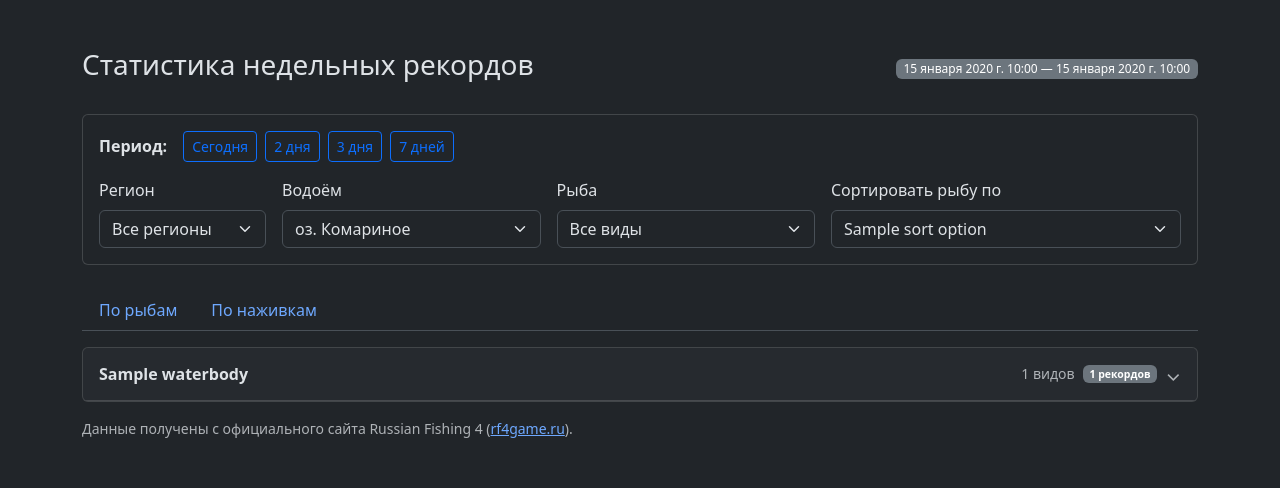
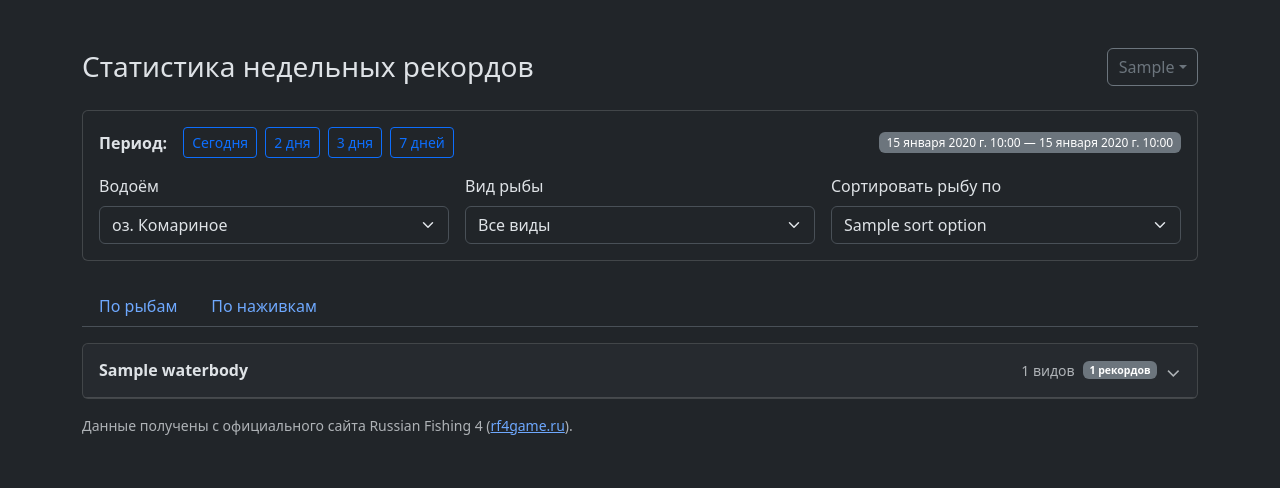
Before and after one commit to Lubkov/RF4Assistant, a Django app: template templates/records/weekly.html in a window 1280 px wide. Shown: the part 57-545 px from the top of the page. Run offline with Django 5.2, Linux system fonts and the light colour scheme; data comes from the database, SQL or seed files in the repository; tables that the repository leaves empty hold one stand-in row (values such as "Sample post"); the template is opened without the code that fills it: values that come from a table or form of the project are taken from there, most other values are stand-ins (such as "Sample title", 1, 10 or a date in 2020); grey boxes marked "Sample" are stand-in pictures.

Commit message:
Improve records page filters, table layout and expand/collapse behavior

```diff
--- a/static/css/records.css
+++ b/static/css/records.css
@@ -1,3 +1,7 @@
+.records-region-control { flex: 0 0 auto; }
+.records-region-trigger { min-width: 78px; padding-inline: .65rem; white-space: nowrap; }
+.records-region-menu { min-width: 235px; max-height: none; overflow-y: visible; }
+.records-region-menu .dropdown-item { white-space: nowrap; }
 .records-waterbody { overflow: hidden; }
 .records-waterbody-heading {
   list-style: none;
@@ -12,17 +16,19 @@
 .records-waterbody-heading:hover { background: var(--bs-tertiary-bg); }
 .records-waterbody-heading:focus-visible { outline: 2px solid var(--bs-primary); outline-offset: -2px; }
 .records-chevron { display: inline-block; font-size: 1.25rem; line-height: 1; transition: transform .15s ease; }
-.records-waterbody[open] .records-chevron { transform: rotate(180deg); }
+.records-waterbody[open] > .records-waterbody-heading .records-chevron { transform: rotate(180deg); }
+.records-period-range { margin-left: auto; white-space: nowrap; }
 .records-table { min-width: 760px; table-layout: fixed; width: 100%; }
 .records-table th { white-space: nowrap; font-size: .85rem; color: var(--bs-secondary-color); }
 .records-table th:nth-child(1) { width: 25%; }
-.records-table th:nth-child(2) { width: 14%; }
-.records-table th:nth-child(3) { width: 17%; }
+.records-table th:nth-child(2) { width: 17%; }
+.records-table th:nth-child(3) { width: 14%; }
 .records-table th:nth-child(4) { width: 44%; }
 .records-count-column { font-variant-numeric: tabular-nums; vertical-align: middle; }
 .records-fish-icon { width: 36px; height: 36px; object-fit: contain; flex: 0 0 36px; }
 .records-icon-placeholder { display: inline-flex; justify-content: center; align-items: center; font-size: 1.15rem; }
-.records-baits-cell { min-width: 0; }
+.records-baits-cell { min-width: 0; cursor: pointer; }
+.records-baits-cell:has(.records-baits-fit), .records-baits-cell:has(.records-bait-single) { cursor: default; }
 .records-baits-details { min-width: 0; }
 .records-baits-summary {
   list-style: none;
@@ -46,31 +52,25 @@
 }
 .records-bait-preview .records-bait-item { flex: 0 0 auto; }
 .records-bait-preview .records-bait-item[hidden] { display: none !important; }
-/* The disclosure is styled as one more bait chip at the end of the row. */
 .records-baits-summary .records-bait-toggle {
   flex: 0 0 auto;
-  color: #fff;
-  background: var(--bs-primary);
-  border-color: var(--bs-primary);
+  display: inline-flex;
+  align-items: center;
+  gap: .5rem;
   cursor: pointer;
-  white-space: nowrap;
-  font-weight: 500;
 }
-.records-toggle-chevron { font-size: 1.1rem; line-height: 1; margin-left: .2rem; }
-.records-baits-summary:hover .records-bait-toggle { background: #0b5ed7; border-color: #0a58ca; }
-.records-baits-summary:focus-visible .records-bait-toggle { outline: 2px solid var(--bs-primary); outline-offset: 2px; }
+.records-baits-summary:hover .records-bait-toggle { color: var(--bs-body-color) !important; }
 /* If everything fits, the row is not expandable and its summary is inert. */
 .records-baits-details.records-baits-fit .records-baits-summary { cursor: default; }
 .records-baits-details.records-baits-fit .records-bait-toggle { display: none; }
 .records-baits-details.records-baits-fit .records-bait-preview { overflow: visible; }
 
-.records-bait-hide { display: none; }
-.records-baits-details[open] .records-bait-preview,
-.records-baits-details[open] .records-bait-show { display: none; }
-.records-baits-details[open] .records-bait-hide { display: inline; }
+.records-baits-details[open] .records-bait-toggle > span:first-child { display: none; }
+.records-baits-details[open] .records-bait-preview { display: none; }
 .records-baits-details[open] .records-baits-summary { justify-content: flex-end; }
 .records-bait-list { display: flex; flex-wrap: wrap; align-items: center; gap: .375rem; }
 .records-bait-list-expanded { margin-top: .5rem; }
+.records-baits-details[open] .records-bait-list-expanded { will-change: height, opacity; }
 .records-bait-single { flex-wrap: nowrap; overflow: hidden; }
 .records-bait-item {
   display: inline-flex;
--- a/static/js/records.js
+++ b/static/js/records.js
@@ -20,6 +20,14 @@
   }
   for (const select of form.querySelectorAll("select")) {
     select.addEventListener("change", submit);
+  }
+  const regionInput = document.getElementById("region");
+  for (const option of document.querySelectorAll("[data-record-region]")) {
+    option.addEventListener("click", () => {
+      if (!regionInput || regionInput.value === option.dataset.recordRegion) return;
+      regionInput.value = option.dataset.recordRegion;
+      submit();
+    });
   }
 })();
 
@@ -49,7 +57,7 @@
     details.classList.toggle("records-baits-fit", fits);
     const toggle = details.querySelector(".records-bait-toggle");
     if (toggle) toggle.setAttribute("aria-hidden", String(fits));
-    summary.setAttribute("aria-label", fits ? "Все элементы помещаются в строке" : "Развернуть список");
+    summary.setAttribute("aria-label", fits ? "Все элементы помещаются в строке" : details.dataset.expandLabel);
     summary.tabIndex = fits ? -1 : 0;
     if (fits) return;
 
@@ -69,15 +77,87 @@
     }
   };
 
-  // Keep the native details/summary interaction for keyboard and touch.
+  // Native <details> cannot animate the removal of its content on close.
+  // Keep it open until the collapse animation finishes, then close it.
+  const reduceMotion = window.matchMedia("(prefers-reduced-motion: reduce)");
+  const animations = new WeakMap();
+  const desiredStates = new WeakMap();
   for (const details of detailsNodes) {
     const summary = details.querySelector(".records-baits-summary");
-    summary?.addEventListener("click", (event) => {
-      if (details.classList.contains("records-baits-fit")) event.preventDefault();
-    });
-    details.addEventListener("toggle", () => {
-      if (!details.open) requestAnimationFrame(() => measure(details));
-      else summary?.setAttribute("aria-label", "Свернуть список");
+    const panel = details.querySelector(".records-bait-list-expanded");
+    if (!summary || !panel) continue;
+    const chevron = summary.querySelector(".records-bait-toggle .records-chevron");
+    const updateChevron = (expanded) => {
+      if (chevron) chevron.textContent = expanded ? "⌃" : "⌄";
+    };
+    updateChevron(details.open);
+
+    // Treat the empty area of the last column as a disclosure target too.
+    // Preserve normal interaction with chips and any interactive descendants.
+    const cell = details.closest(".records-baits-cell");
+    if (cell) {
+      cell.addEventListener("click", (event) => {
+        if (event.target.closest(".records-baits-summary")) return;
+        if (event.target.closest(".records-bait-item, a, button, input, select, textarea")) return;
+        if (details.classList.contains("records-baits-fit")) return;
+        summary.click();
+      });
+    }
+
+    summary.addEventListener("click", (event) => {
+      // Chips sit inside <summary> when collapsed. Prevent the native
+      // <details> toggle without treating a chip click as a disclosure.
+      if (event.target.closest(".records-bait-item")) {
+        event.preventDefault();
+        return;
+      }
+      event.preventDefault(); // We control `open` so collapse can finish first.
+      if (details.classList.contains("records-baits-fit")) return;
+
+      const currentTarget = desiredStates.has(details)
+        ? desiredStates.get(details) : details.open;
+      const opening = !currentTarget;
+      desiredStates.set(details, opening);
+      updateChevron(opening);
+
+      const previous = animations.get(details);
+      const from = previous ? panel.getBoundingClientRect().height
+        : (details.open ? panel.getBoundingClientRect().height : 0);
+      if (previous) previous.cancel();
+      if (opening) details.open = true;
+
+      summary.setAttribute("aria-label", opening
+        ? details.dataset.collapseLabel : details.dataset.expandLabel);
+      details.classList.toggle("records-baits-closing", !opening);
+
+      if (reduceMotion.matches || typeof panel.animate !== "function") {
+        details.open = opening;
+        details.classList.remove("records-baits-closing");
+        panel.style.removeProperty("height");
+        panel.style.removeProperty("overflow");
+        desiredStates.delete(details);
+        if (!opening) requestAnimationFrame(() => measure(details));
+        return;
+      }
+
+      panel.style.height = `${from}px`;
+      panel.style.overflow = "hidden";
+      const to = opening ? panel.scrollHeight : 0;
+      const animation = panel.animate([
+        { height: `${from}px`, opacity: opening ? 0 : 1 },
+        { height: `${to}px`, opacity: opening ? 1 : 0 },
+      ], { duration: 220, easing: "ease-in-out" });
+      animations.set(details, animation);
+      animation.onfinish = () => {
+        if (animations.get(details) !== animation) return;
+        animations.delete(details);
+        desiredStates.delete(details);
+        details.open = opening;
+        details.classList.remove("records-baits-closing");
+        panel.style.removeProperty("height");
+        panel.style.removeProperty("overflow");
+        if (!opening) requestAnimationFrame(() => measure(details));
+      };
     });
   }
 
--- a/templates/records/weekly.html
+++ b/templates/records/weekly.html
@@ -3,11 +3,22 @@
 {% block title %}Статистика рекордов — RF4 Assistant{% endblock %}
 {% block extra_css %}<link rel="stylesheet" href="{% versioned_static 'css/records.css' %}">{% endblock %}
 {% block content %}
-<div class="d-flex flex-wrap justify-content-between align-items-start gap-3 mb-4">
-  <div>
-    <h1 class="h3 mb-2">Статистика недельных рекордов</h1>
+<div class="d-flex flex-wrap justify-content-between align-items-center gap-3 mb-4">
+  <h1 class="h3 mb-0">Статистика недельных рекордов</h1>
+  <div class="dropdown records-region-control">
+    <input type="hidden" name="region" id="region" form="records-filter-form" value="{{ selected_region }}">
+    <button type="button" class="btn btn-outline-secondary dropdown-toggle records-region-trigger"
+            id="records-region-trigger" data-bs-toggle="dropdown" aria-expanded="false"
+            aria-label="Регион: {{ selected_region }}">{{ selected_region }}</button>
+    <ul class="dropdown-menu dropdown-menu-end records-region-menu" aria-labelledby="records-region-trigger">
+      <li><button type="button" class="dropdown-item{% if selected_region == 'ALL' %} active{% endif %}"
+                  data-record-region="ALL"{% if selected_region == 'ALL' %} aria-current="true"{% endif %}>ALL - Все регионы</button></li>
+      {% for code, name in regions.items %}
+      <li><button type="button" class="dropdown-item{% if selected_region == code %} active{% endif %}"
+                  data-record-region="{{ code }}"{% if selected_region == code %} aria-current="true"{% endif %}>{{ code }} — {{ name }}</button></li>
+      {% endfor %}
+    </ul>
   </div>
-  <span class="badge text-bg-secondary fw-normal align-self-center">{{ data.date_from }} — {{ data.date_to }}</span>
 </div>
 
 <section class="card mb-4" aria-label="Фильтры статистики">
@@ -21,30 +32,24 @@
           <button type="button" class="btn btn-sm {% if selected_days == 2 %}btn-primary active{% else %}btn-outline-primary{% endif %}" data-record-days="2" aria-pressed="{% if selected_days == 2 %}true{% else %}false{% endif %}">2 дня</button>
           <button type="button" class="btn btn-sm {% if selected_days == 3 %}btn-primary active{% else %}btn-outline-primary{% endif %}" data-record-days="3" aria-pressed="{% if selected_days == 3 %}true{% else %}false{% endif %}">3 дня</button>
           <button type="button" class="btn btn-sm {% if selected_days == 7 %}btn-primary active{% else %}btn-outline-primary{% endif %}" data-record-days="7" aria-pressed="{% if selected_days == 7 %}true{% else %}false{% endif %}">7 дней</button>
+          <span class="badge text-bg-secondary fw-normal ms-auto records-period-range">{{ data.date_from }} — {{ data.date_to }}</span>
         </div>
         <input type="hidden" id="records_days" name="days" value="{{ selected_days }}">
       </div>
-      <div class="col-6 col-lg-2">
-        <label class="form-label" for="region">Регион</label>
-        <select id="region" name="region" class="form-select">
-          <option value="ALL"{% if selected_region == "ALL" %} selected{% endif %}>Все регионы</option>
-          {% for code, name in regions.items %}<option value="{{ code }}"{% if selected_region == code %} selected{% endif %}>{{ code }} — {{ name }}</option>{% endfor %}
-        </select>
-      </div>
-      <div class="col-6 col-lg-3">
+      <div class="col-6 col-lg-4">
         <label class="form-label" for="waterbody">Водоём</label>
         <select id="waterbody" name="waterbody_id" class="form-select">
           {% for wb in waterbodies %}<option value="{{ wb.id }}"{% if wb.id == selected_waterbody %} selected{% endif %}>{{ wb.name }}</option>{% endfor %}
         </select>
       </div>
-      <div class="col-6 col-lg-3">
-        <label class="form-label" for="fish">Рыба</label>
+      <div class="col-6 col-lg-4">
+        <label class="form-label" for="fish">Вид рыбы</label>
         <select id="fish" name="fish_id" class="form-select">
           <option value="">Все виды</option>
           {% for f in fishes %}<option value="{{ f.id }}"{% if f.id == selected_fish %} selected{% endif %}>{{ f.name }}</option>{% endfor %}
         </select>
       </div>
-      <div class="col-8 col-lg-4">
+      <div class="col-12 col-lg-4">
         <label class="form-label" for="sort">Сортировать {% if selected_view == "bait" %}наживки{% else %}рыбу{% endif %} по</label>
         <select id="sort" name="sort" class="form-select">
           {% for code, name in sort_options %}<option value="{{ code }}"{% if data.sort == code %} selected{% endif %}>{{ name }}</option>{% endfor %}
```
Also changed, not shown: other parts of templates/records/weekly.html (+11 -11 lines).
